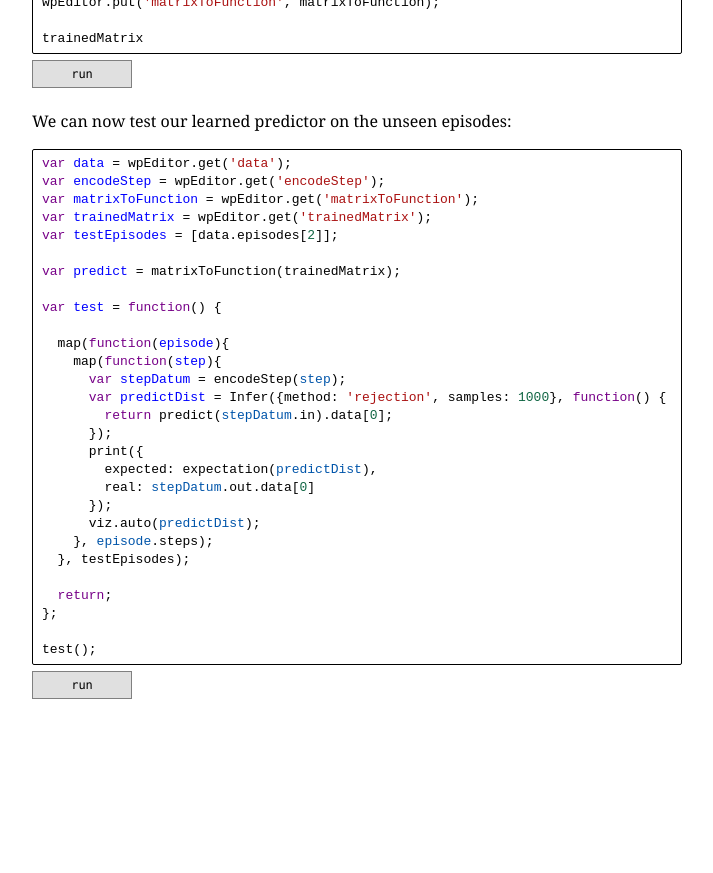
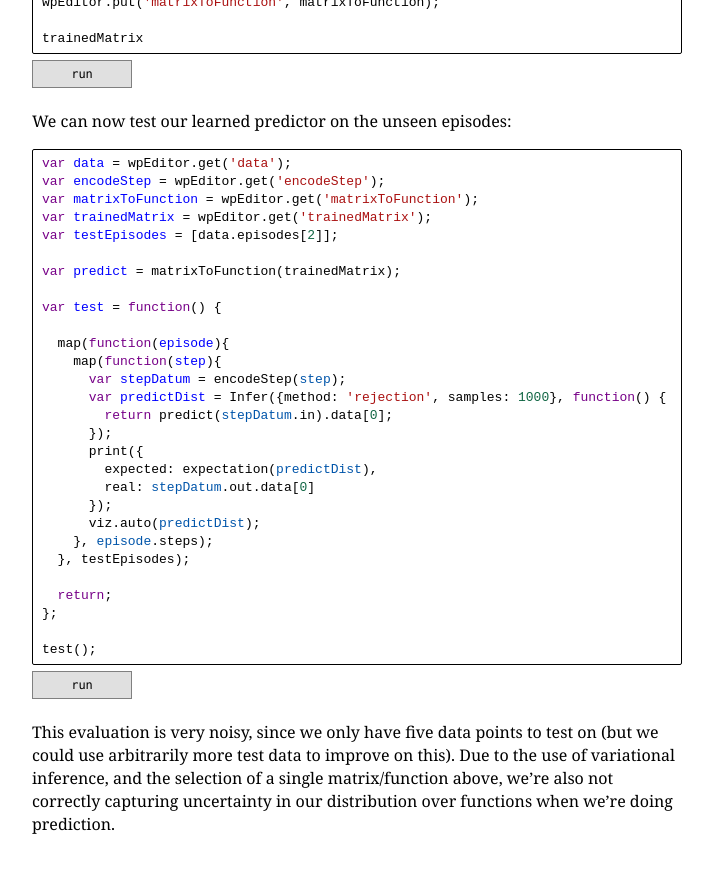
Before and after one commit to stuhlmueller/connoisseur, a Jekyll site: the page built from models/18-supervised-utility-prediction.md, in a window 1280 px wide and 900 px high, scrolled down 1730 px. Shown: the top 873 px of the window, without its empty margins (26-739 px from the left). Built offline with Jekyll 4.4.1, drawn with Linux system fonts in a browser that asks for light colours; nearby versions of some CDN libraries; a script that is not in the unit is left out; before the commit the page ends 2498 px from its top, so only the background shows below that.

Commit message:
Add note to supervised utility prediction

```diff
--- a/models/18-supervised-utility-prediction.md
+++ b/models/18-supervised-utility-prediction.md
@@ -284,3 +284,5 @@ var test = function() {
 
 test();
 ~~~~
+
+This evaluation is very noisy, since we only have five data points to test on (but we could use arbitrarily more test data to improve on this). Due to the use of variational inference, and the selection of a single matrix/function above, we're also not correctly capturing uncertainty in our distribution over functions when we're doing prediction.
```
